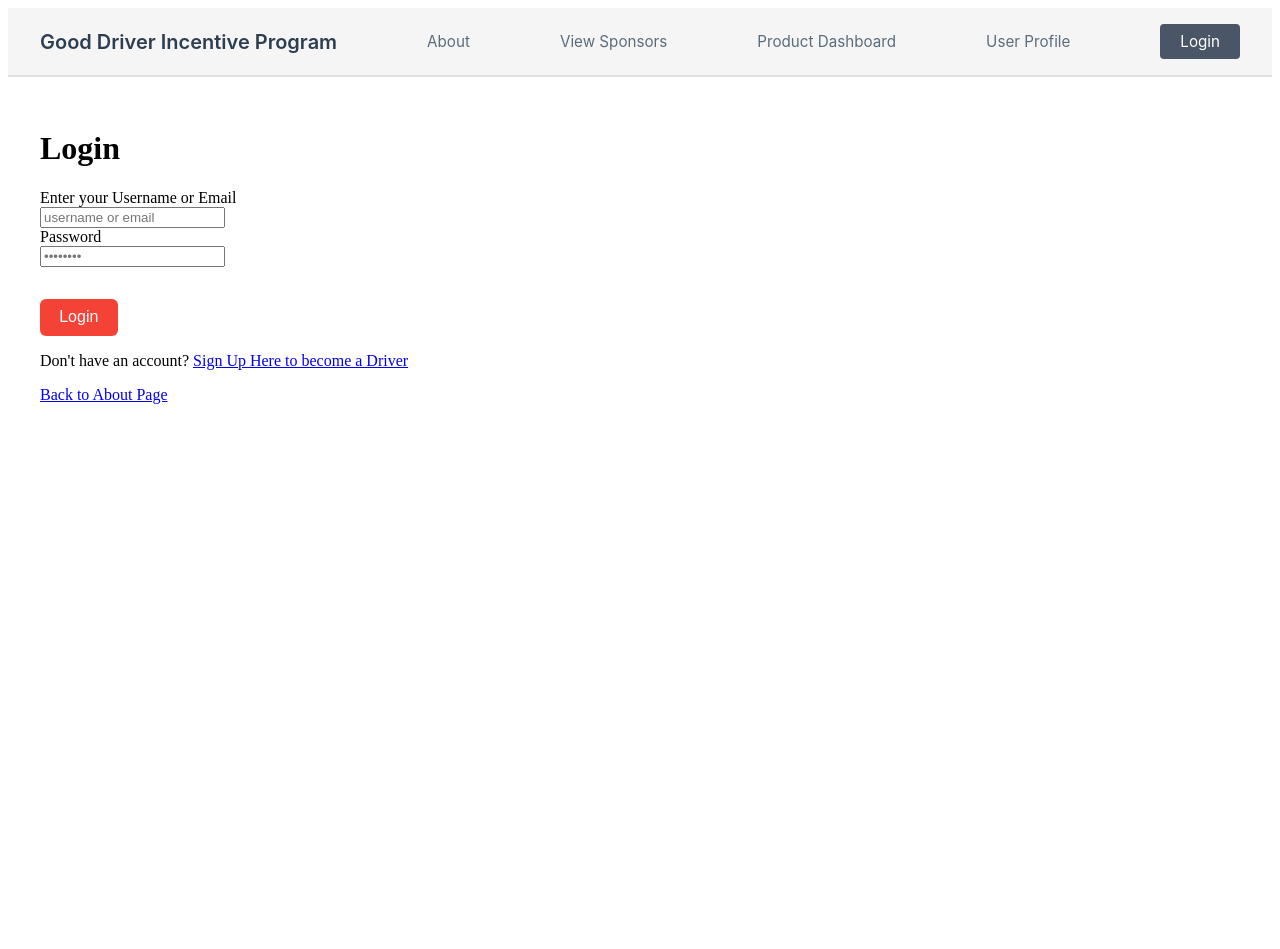
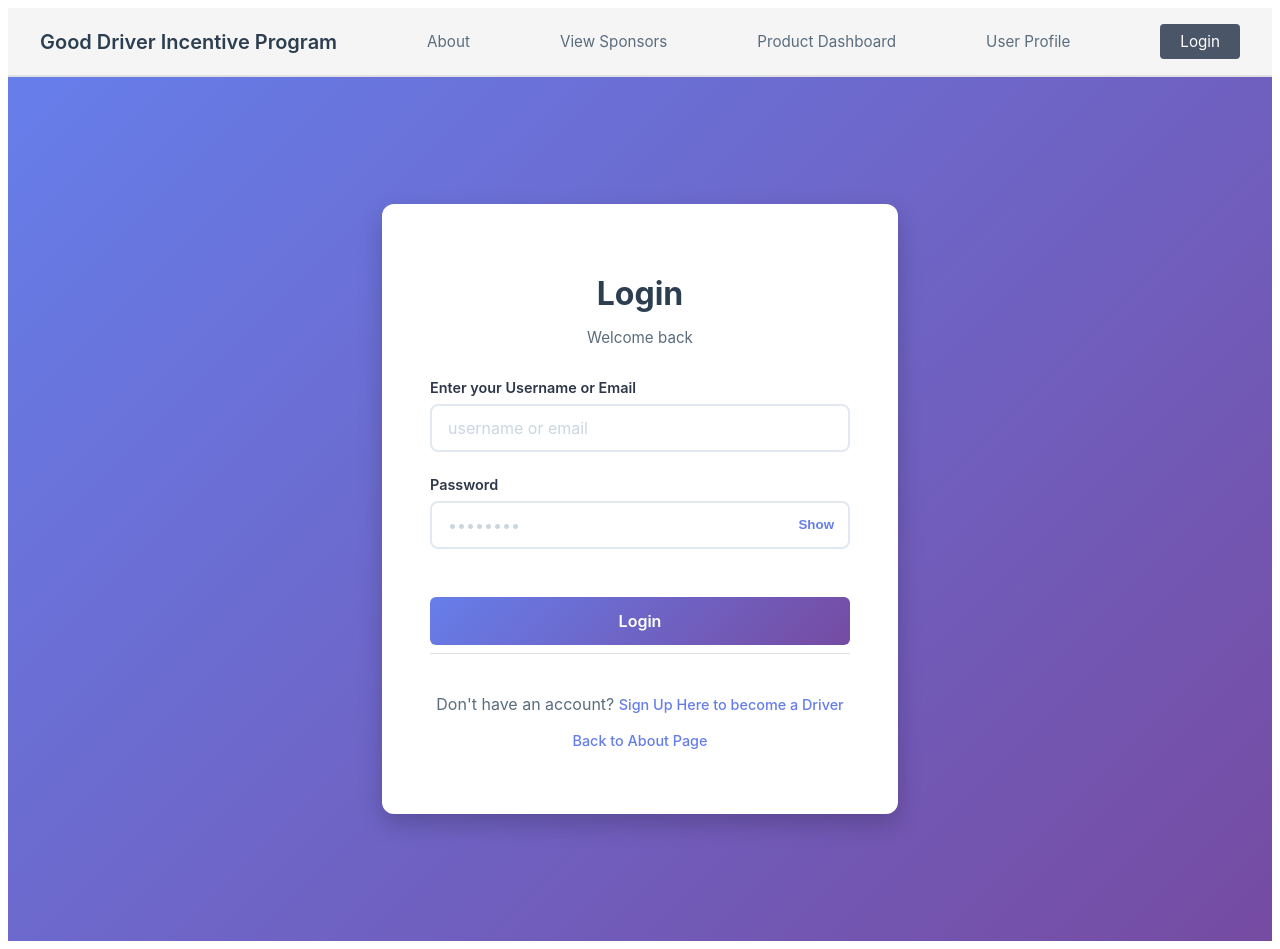
Before and after one commit to tysons0/S26-CPSC4910-Team26, a React (Vite) app in the folder CPSC4910-Team26-GoodDriverIncentiveProgram/: page /Login in a window 1280 px wide. Before the commit the page ends 800 px from the top, so only its background shows below. Built offline with nearby package versions, Linux system fonts and the light colour scheme; the HTML template or start-up script is replaced by a standard one.

Commit message:
fixed login page and added hide/show password

```diff
--- a/CPSC4910-Team26-GoodDriverIncentiveProgram/src/css/Login.css
+++ b/CPSC4910-Team26-GoodDriverIncentiveProgram/src/css/Login.css
@@ -72,14 +72,14 @@
 .login-submit {
   background: linear-gradient(135deg, #667eea 0%, #764ba2 100%);
   color: white;
-  padding: 0.875rem 1.5rem;
+  padding: 0.875rem 0rem;
   font-size: 1rem;
   font-weight: 600;
   border: none;
   border-radius: 6px;
   cursor: pointer;
   transition: all 0.3s ease;
-  margin-top: 0.5rem;
+  margin-top: 1.5rem;
   width: 100%;
   text-decoration: none;
   display: block;
@@ -88,7 +88,8 @@
 
 .login-submit:hover {
   transform: translateY(-2px);
-  box-shadow: 0 6px 20px rgba(102, 126, 234, 0.4);
+  box-shadow: 0 6px 20px rgba(244, 170, 242, 0.4);
+  color: #d7defc
 }
 
 .login-submit:active {
@@ -96,8 +97,9 @@
 }
 
 .back-link {
+  color: #5a6c7d;
   text-align: center;
-  margin-top: 1.5rem;
+  margin-top: 0.5rem;
   padding-top: 1.5rem;
   border-top: 1px solid #e0e0e0;
 }
@@ -129,3 +131,23 @@
     padding: 0.65rem 0.875rem;
   }
 }
+
+.password-wrapper {
+  position: relative;
+  display: flex;
+  align-items: center;
+}
+
+.password-wrapper input {
+  width: 100%;
+}
+
+.toggle-password {
+  position: absolute;
+  right: 10px;
+  background: none;
+  border: none;
+  color: #667eea;
+  font-weight: 600;
+  cursor: pointer;
+}
--- a/CPSC4910-Team26-GoodDriverIncentiveProgram/src/pages/Login.jsx
+++ b/CPSC4910-Team26-GoodDriverIncentiveProgram/src/pages/Login.jsx
@@ -1,39 +1,62 @@
 import "../css/Login.css";
 import PageTitle from "../components/PageTitle";
 import { Link } from "react-router-dom";
+import { useState } from "react";
+
+
 
 function Login() {
+  const [showPassword, setShowPassword] = useState(false);
+
   return (
-    <div style={{ padding: "2rem" }}>
-      <PageTitle title="Login"/>
+    <div className="login-container">
+      <div className="login-card">
+        <PageTitle title="Login" />
 
         <h1>Login</h1>
+        <p className="login-subtitle">Welcome back</p>
 
-      <form>
-        <div>
+        <form className="login-form">
+          <div className="form-group">
             <label>Enter your Username or Email</label>
-          <br />
             <input type="text" placeholder="username or email" />
           </div>
 
-        <div>
+          <div className="form-group">
             <label>Password</label>
-          <br />
-          <input type="password" placeholder="••••••••" />
+            <div className="password-wrapper">
+              <input
+                type={showPassword ? "text" : "password"}
+                placeholder="••••••••"
+              />
+              <button
+                type="button"
+                className="toggle-password"
+                onClick={() => setShowPassword(!showPassword)}
+              >
+                {showPassword ? "Hide" : "Show"}
+              </button>
             </div>
-        <Link to="/Dashboard">
-          <button className="lsubmit"> Login </button>
+          </div>
+
+          <Link to="/Dashboard" className="login-submit">
+            Login
           </Link>
         </form>
+
+        <div className="back-link">
           <p>
-        <label>Don't have an account? </label>
+            Don't have an account?{" "}
             <Link to="/SignUp">Sign Up Here to become a Driver</Link>
           </p>
           <p>
             <Link to="/">Back to About Page</Link>
           </p>
         </div>
+      </div>
+    </div>
   );
 }
 
+
 export default Login;
```
Lines whose indentation alone changed are shown as unchanged.
